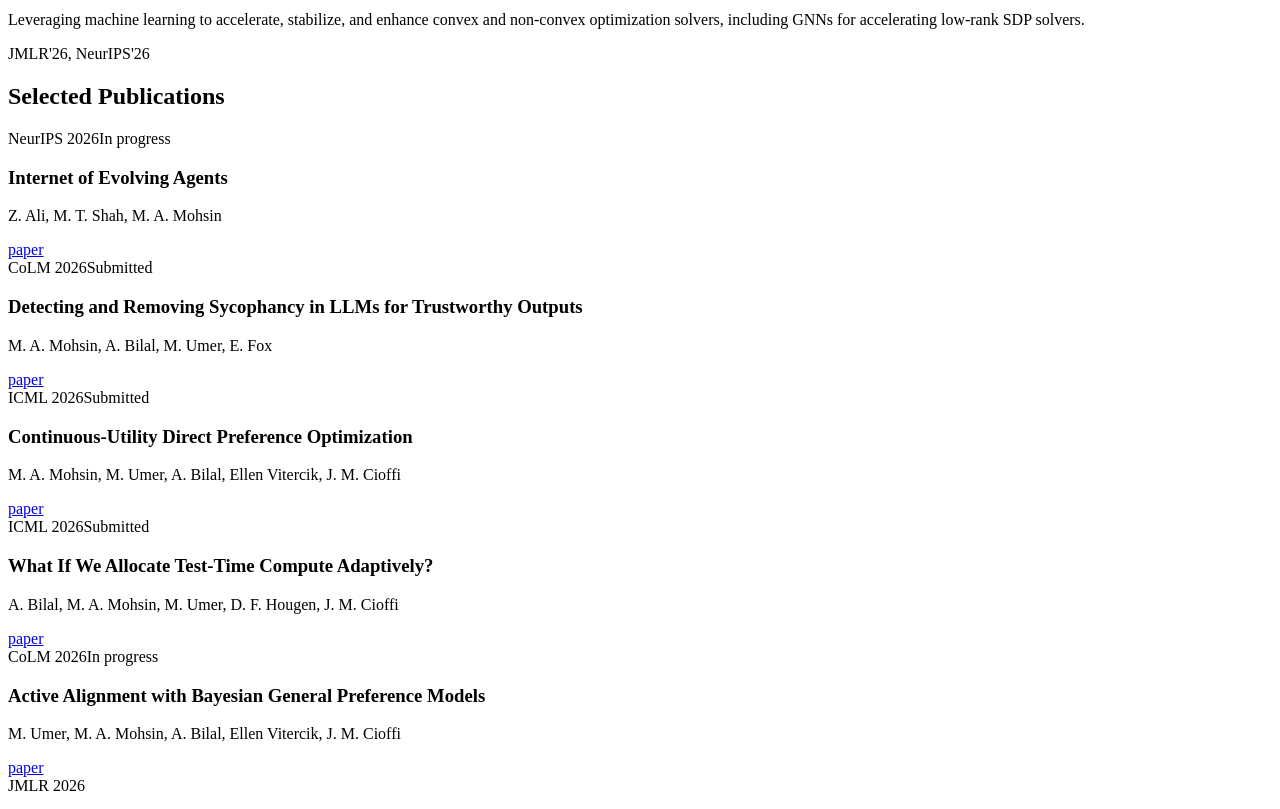
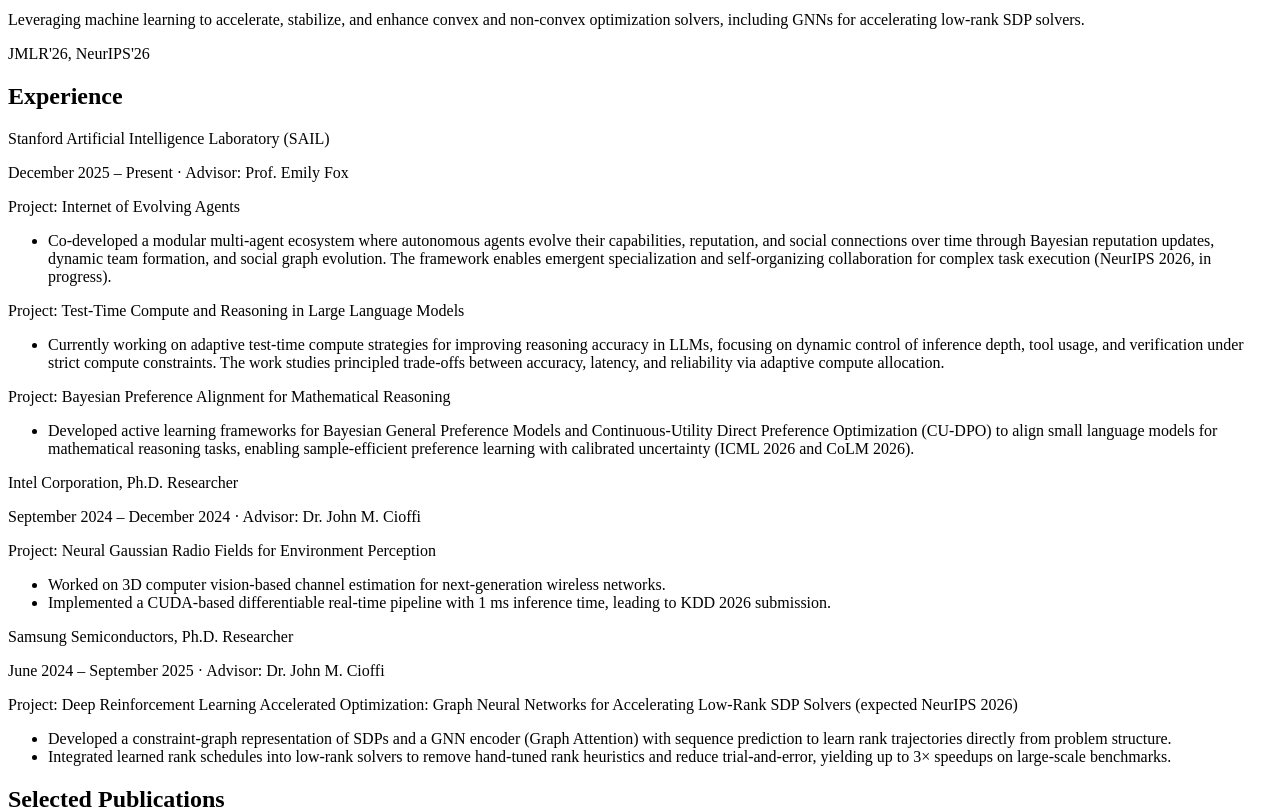
Before and after one commit to ahmd-mohsin/ahmd-mohsin.github.io, a Next.js app: page /home in a window 1280 px wide. Shown: the part 2440-3249 px from the top of the page. Built offline with nearby package versions, Linux system fonts and the light colour scheme.

Commit message:
[minor] made some minor changes

```diff
--- /dev/null
+++ b/src/components/ExperienceSection.tsx
@@ -0,0 +1,100 @@
+import { Section } from "@/components/Section";
+import { motion } from "framer-motion";
+
+const experiences = [
+  {
+    org: "Stanford Artificial Intelligence Laboratory (SAIL)",
+    dateRange: "December 2025 – Present",
+    advisor: "Prof. Emily Fox",
+    projects: [
+      {
+        name: "Internet of Evolving Agents",
+        bullets: [
+          "Co-developed a modular multi-agent ecosystem where autonomous agents evolve their capabilities, reputation, and social connections over time through Bayesian reputation updates, dynamic team formation, and social graph evolution. The framework enables emergent specialization and self-organizing collaboration for complex task execution (NeurIPS 2026, in progress).",
+        ],
+      },
+      {
+        name: "Test-Time Compute and Reasoning in Large Language Models",
+        bullets: [
+          "Currently working on adaptive test-time compute strategies for improving reasoning accuracy in LLMs, focusing on dynamic control of inference depth, tool usage, and verification under strict compute constraints. The work studies principled trade-offs between accuracy, latency, and reliability via adaptive compute allocation.",
+        ],
+      },
+      {
+        name: "Bayesian Preference Alignment for Mathematical Reasoning",
+        bullets: [
+          "Developed active learning frameworks for Bayesian General Preference Models and Continuous-Utility Direct Preference Optimization (CU-DPO) to align small language models for mathematical reasoning tasks, enabling sample-efficient preference learning with calibrated uncertainty (ICML 2026 and CoLM 2026).",
+        ],
+      },
+    ],
+  },
+  {
+    org: "Intel Corporation, Ph.D. Researcher",
+    dateRange: "September 2024 – December 2024",
+    advisor: "Dr. John M. Cioffi",
+    projects: [
+      {
+        name: "Neural Gaussian Radio Fields for Environment Perception",
+        bullets: [
+          "Worked on 3D computer vision-based channel estimation for next-generation wireless networks.",
+          "Implemented a CUDA-based differentiable real-time pipeline with 1 ms inference time, leading to KDD 2026 submission.",
+        ],
+      },
+    ],
+  },
+  {
+    org: "Samsung Semiconductors, Ph.D. Researcher",
+    dateRange: "June 2024 – September 2025",
+    advisor: "Dr. John M. Cioffi",
+    projects: [
+      {
+        name: "Deep Reinforcement Learning Accelerated Optimization: Graph Neural Networks for Accelerating Low-Rank SDP Solvers (expected NeurIPS 2026)",
+        bullets: [
+          "Developed a constraint-graph representation of SDPs and a GNN encoder (Graph Attention) with sequence prediction to learn rank trajectories directly from problem structure.",
+          "Integrated learned rank schedules into low-rank solvers to remove hand-tuned rank heuristics and reduce trial-and-error, yielding up to 3× speedups on large-scale benchmarks.",
+        ],
+      },
+    ],
+  },
+];
+
+export function ExperienceSection() {
+  return (
+    <Section id="experience" title="Experience">
+      <motion.div
+        initial={{ opacity: 0, y: 20 }}
+        whileInView={{ opacity: 1, y: 0 }}
+        viewport={{ once: true }}
+        transition={{ duration: 0.4 }}
+      >
+        <div className="border border-white/20">
+          {experiences.map((exp, i) => (
+            <div
+              key={i}
+              className="px-6 py-5 border-b border-white/20 last:border-b-0"
+              data-testid={`row-experience-${i}`}
+            >
+              <p className="font-display font-bold text-md md:text-lg text-white mb-1">
+                {exp.org}
+              </p>
+              <span className="text-xs font-mono text-white/40 block mb-3">
+                {exp.dateRange} · Advisor: {exp.advisor}
+              </span>
+              {exp.projects.map((project, j) => (
+                <div key={j} className="mb-4 last:mb-0">
+                  <p className="font-semibold text-sm text-white/90 mb-2">
+                    Project: {project.name}
+                  </p>
+                  <ul className="list-disc list-inside text-sm text-muted-foreground leading-relaxed space-y-1">
+                    {project.bullets.map((bullet, k) => (
+                      <li key={k}>{bullet}</li>
+                    ))}
+                  </ul>
+                </div>
+              ))}
+            </div>
+          ))}
+        </div>
+      </motion.div>
+    </Section>
+  );
+}
--- a/src/pages/home.tsx
+++ b/src/pages/home.tsx
@@ -1,6 +1,7 @@
 import { Navigation } from "@/components/Navigation";
 import { HeroSection } from "@/components/HeroSection";
 import { ResearchInterestsSection } from "@/components/ResearchInterestsSection";
+import { ExperienceSection } from "@/components/ExperienceSection";
 import { ResearchSection } from "@/components/ResearchSection";
 import { ConferenceTravelsSection } from "@/components/ConferenceTravelsSection";
 import { NewsSection } from "@/components/NewsSection";
@@ -14,6 +15,7 @@
       <Navigation />
       <HeroSection />
       <ResearchInterestsSection />
+      <ExperienceSection />
       <ResearchSection />
       <ConferenceTravelsSection />
       <NewsSection />
```
